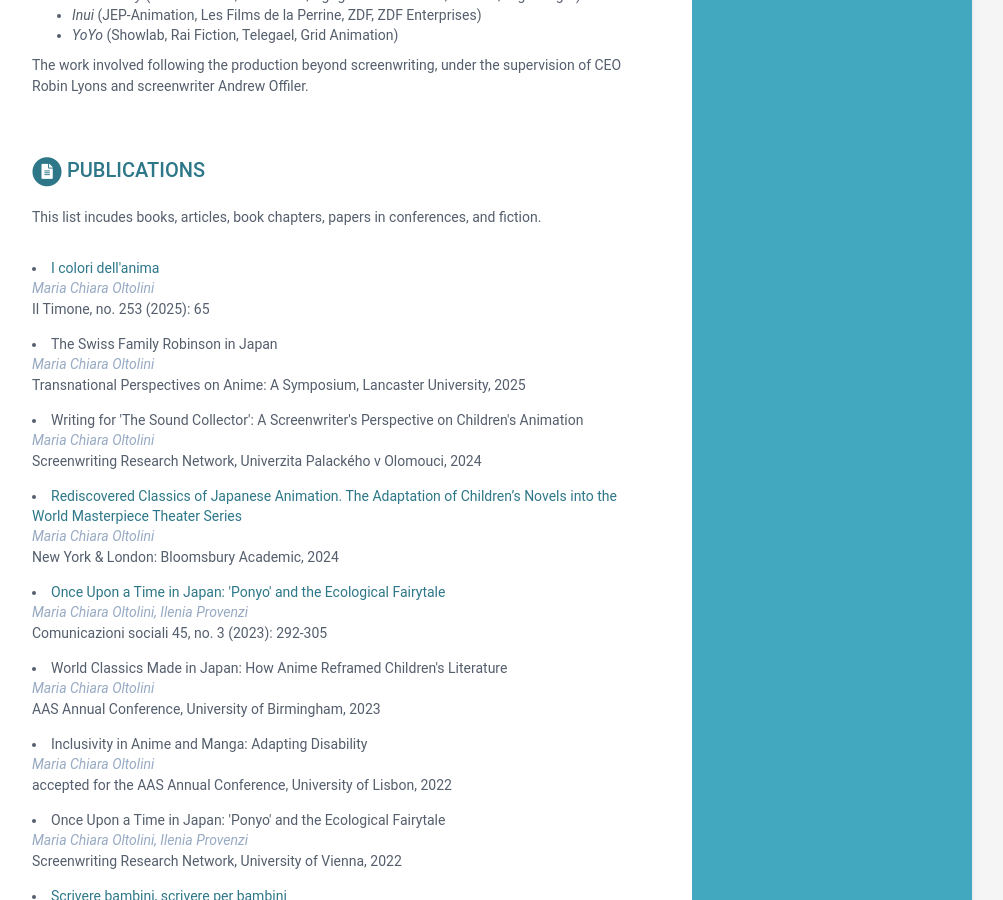
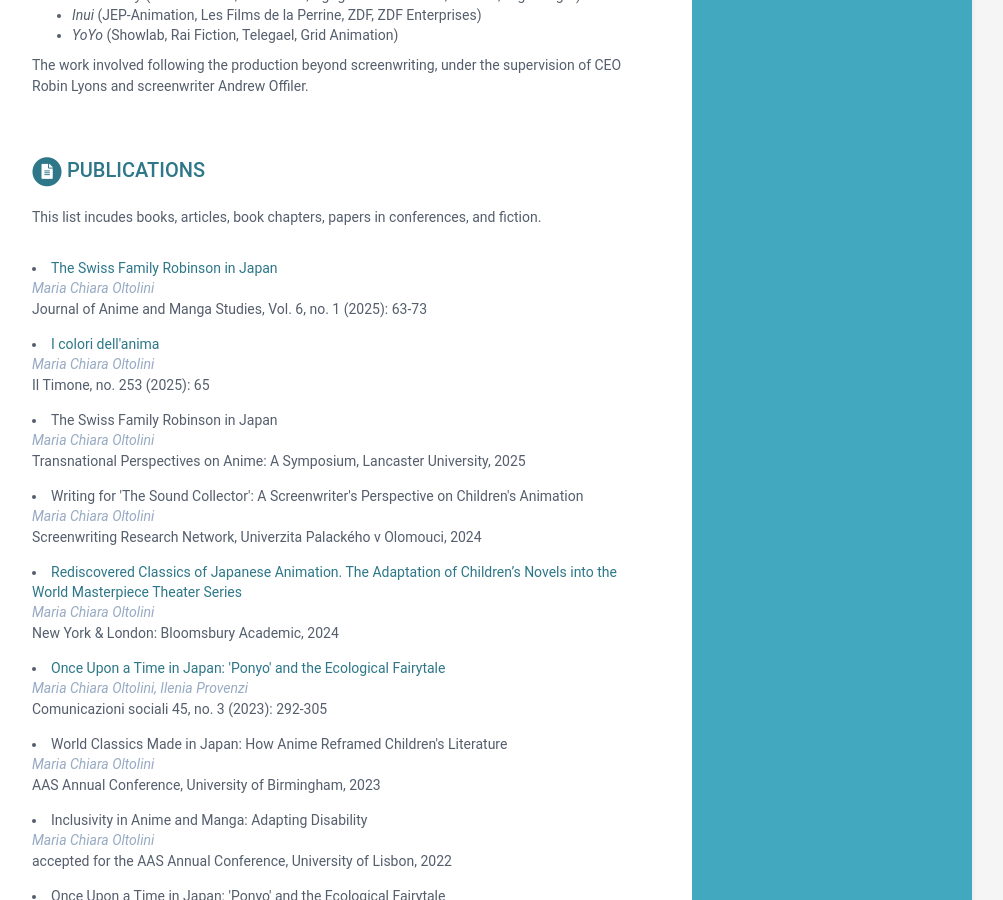
Before and after one commit to machioltolini/machioltolini.github.io, a Jekyll site: the page built from index.html, in a window 1280 px wide and 900 px high, scrolled down 2370 px. Shown: the whole window, without its empty margins (168-1171 px from the left). Built offline with Jekyll 4.4.1, drawn with Linux system fonts in a browser that asks for light colours.

Commit message:
Update data.yml

```diff
--- a/_data/data.yml
+++ b/_data/data.yml
@@ -193,6 +193,11 @@ publications:
     intro: |
       This list incudes books, articles, book chapters, papers in conferences, and fiction.
     papers:
+      - title: "The Swiss Family Robinson in Japan"
+        link: https://iopn.library.illinois.edu/journals/jams/issue/view/135/34
+        authors: Maria Chiara Oltolini
+        conference: "Journal of Anime and Manga Studies, Vol. 6, no. 1 (2025): 63-73"
+
       - title: "I colori dell'anima"
         link: https://www.iltimone.org/prodotto/timone-253-settembre-2025/
         authors: Maria Chiara Oltolini
```
